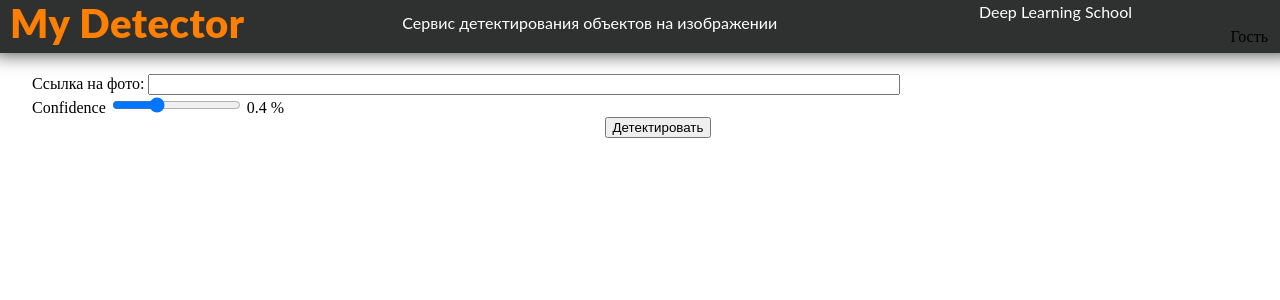
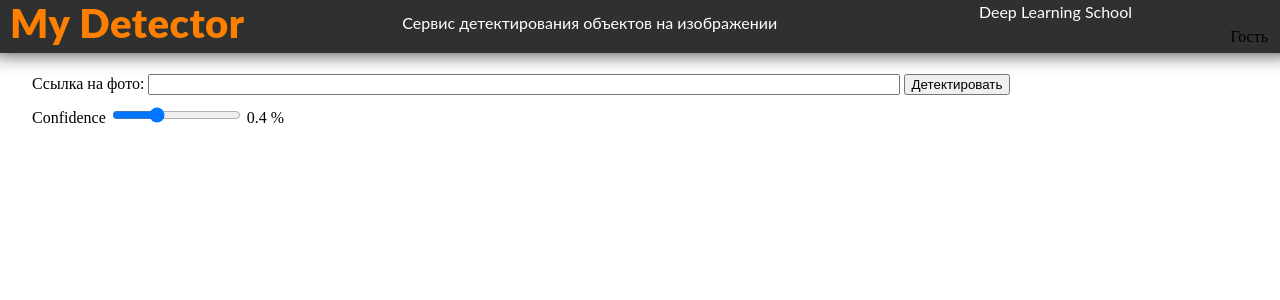
Before and after one commit to AlexRubilnik/CVDetection_app, a Django app: page /cv_detection_app/ in a window 1280 px wide. Shown: the top 300 px of the page. Run offline with Django 4.2, Linux system fonts and the light colour scheme.

Commit message:
Изменил визуальную часть интерфейса

```diff
--- a/CVDetection_app/cv_detection_app/templates/cv_detection_app/index.html
+++ b/CVDetection_app/cv_detection_app/templates/cv_detection_app/index.html
@@ -50,13 +50,13 @@
                     <div align="left">
                     <label for="foto_url">Ссылка на фото: </label>
                     <input id="foto_url" name="foto_url" type="text" style='width:60%' onfocus="this.value=''"  value="{{ foto_url }}">
+                    <input type="submit" value="Детектировать">
                     </div>
-                    <div align="left">
+                    <div align="left" style="padding-top: 10px">
                     <label for="confidence">Confidence </label>
                     <input type="range" id="confidence" name="confidence" min=0.1 max=1 step=0.1 oninput="this.nextElementSibling.value = this.value" {% if confidence %} value= {{ confidence }} {% else %} value=0.4 {% endif %}>
                     <output>{% if confidence %} {{ confidence }} {% else %} 0.4 {% endif %}</output> %
                     </div>
-                    <input type="submit" value="Детектировать">
                 </div>
             </fieldset>
         </form>
```
